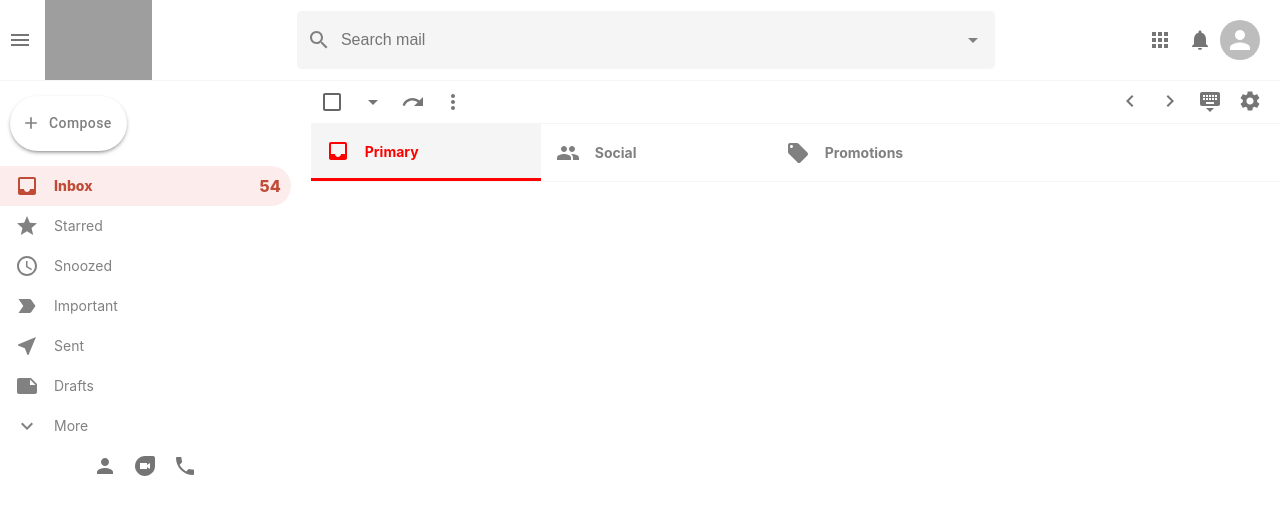
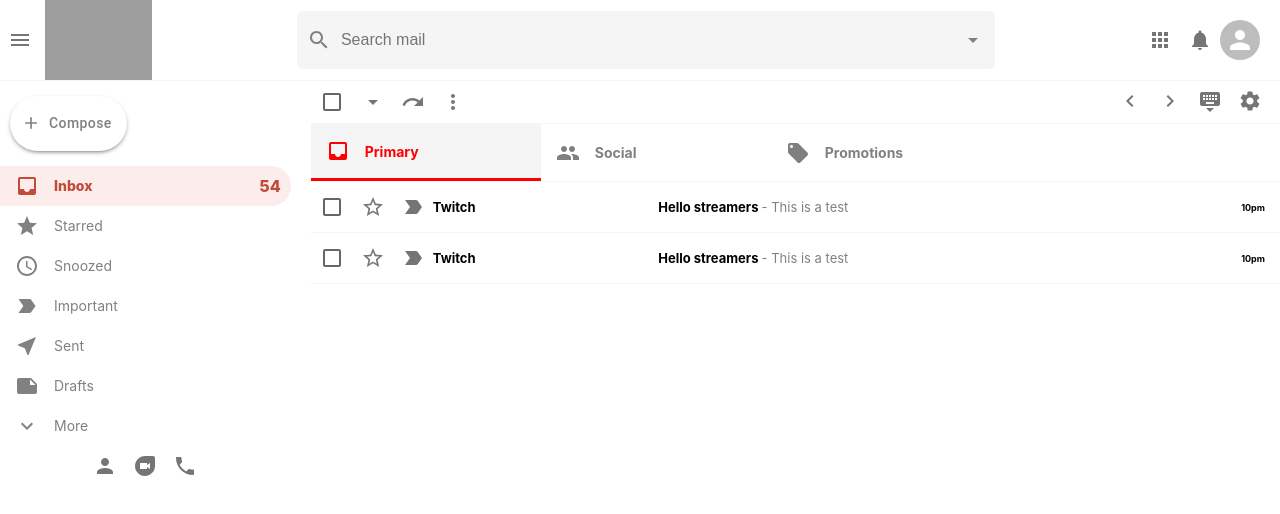
Before and after one commit to ethansalonga/gmail-clone, a React (Create React App) app: page / in a window 1280 px wide. Shown: the top 514 px of the page. Built offline with nearby package versions, Linux system fonts and the light colour scheme; grey boxes are pictures that could not be loaded.

Commit message:
Build email rows

```diff
--- a/src/EmailList.js
+++ b/src/EmailList.js
@@ -12,6 +12,7 @@ import PeopleIcon from '@mui/icons-material/People'
 import LocalOfferIcon from '@mui/icons-material/LocalOffer'
 import "./EmailList.css"
 import Section from "./Section"
+import EmailRow from './EmailRow'
 
 function EmailList() {
   return (
@@ -50,6 +51,21 @@ function EmailList() {
         <Section Icon={PeopleIcon} title="Social" color="#1A73E8" />
         <Section Icon={LocalOfferIcon} title="Promotions" color="green" />
       </div>
+
+      <div className="emailList__list">
+        <EmailRow
+          title="Twitch"
+          subject="Hello streamers"
+          description="This is a test"
+          time="10pm"
+        />
+        <EmailRow
+          title="Twitch"
+          subject="Hello streamers"
+          description="This is a test"
+          time="10pm"
+        />
+      </div>
     </div>
   )
 }
--- /dev/null
+++ b/src/EmailRow.css
@@ -0,0 +1,49 @@
+.emailRow {
+  display: flex;
+  align-items: center;
+  height: 50px;
+  border-bottom: 1px solid whitesmoke;
+  cursor: pointer;
+  z-index: 999;
+}
+
+.emailRow:hover {
+  border-top: 1px solid whitesmoke;
+  box-shadow: 0px 4px 4px -2px rgba(0, 0, 0, 0.24);
+}
+
+.emailRow__options {
+  display: flex;
+}
+
+.emailRow__message {
+  display: flex;
+  flex: 0.8;
+  align-items: center;
+  font-size: 13px;
+}
+
+.emailRow__message > h4 {
+  width: 400px;
+  white-space: nowrap;
+  overflow: hidden;
+  text-overflow: ellipsis;
+  padding-left: 5px;
+  padding-right: 5px;
+}
+
+.emailRow__title {
+  font-size: 13px;
+  flex: 0.3;
+}
+
+.emailRow__time {
+  padding-right: 15px;
+  font-size: 9px;
+  font-weight: bold;
+}
+
+.emailRow__description {
+  font-weight: 400;
+  color: gray;
+}
--- /dev/null
+++ b/src/EmailRow.js
@@ -0,0 +1,39 @@
+import React from 'react'
+import { Checkbox, IconButton } from '@mui/material'
+import StarBorderOutlinedIcon from '@mui/icons-material/StarBorderOutlined'
+import LabelImportantOutlinedIcon from '@mui/icons-material/LabelImportantOutlined'
+import "./EmailRow.css"
+
+function EmailRow({ id, title, subject, description, time }) {
+  return (
+    <div className="emailRow">
+      <div className="emailRow__options">
+        <Checkbox />
+        <IconButton>
+          <StarBorderOutlinedIcon />
+        </IconButton>
+        <IconButton>
+          <LabelImportantOutlinedIcon />
+        </IconButton>
+      </div>
+
+      <h3 className="emailRow__title">
+        {title}
+      </h3>
+
+      <div className="emailRow__message">
+        <h4>{subject}{" "}
+          <span className="emailRow__description">
+            - {description}
+          </span>
+        </h4>
+      </div>
+
+      <p className="emailRow__time">
+        {time}
+      </p>
+    </div>
+  )
+}
+
+export default EmailRow
```
